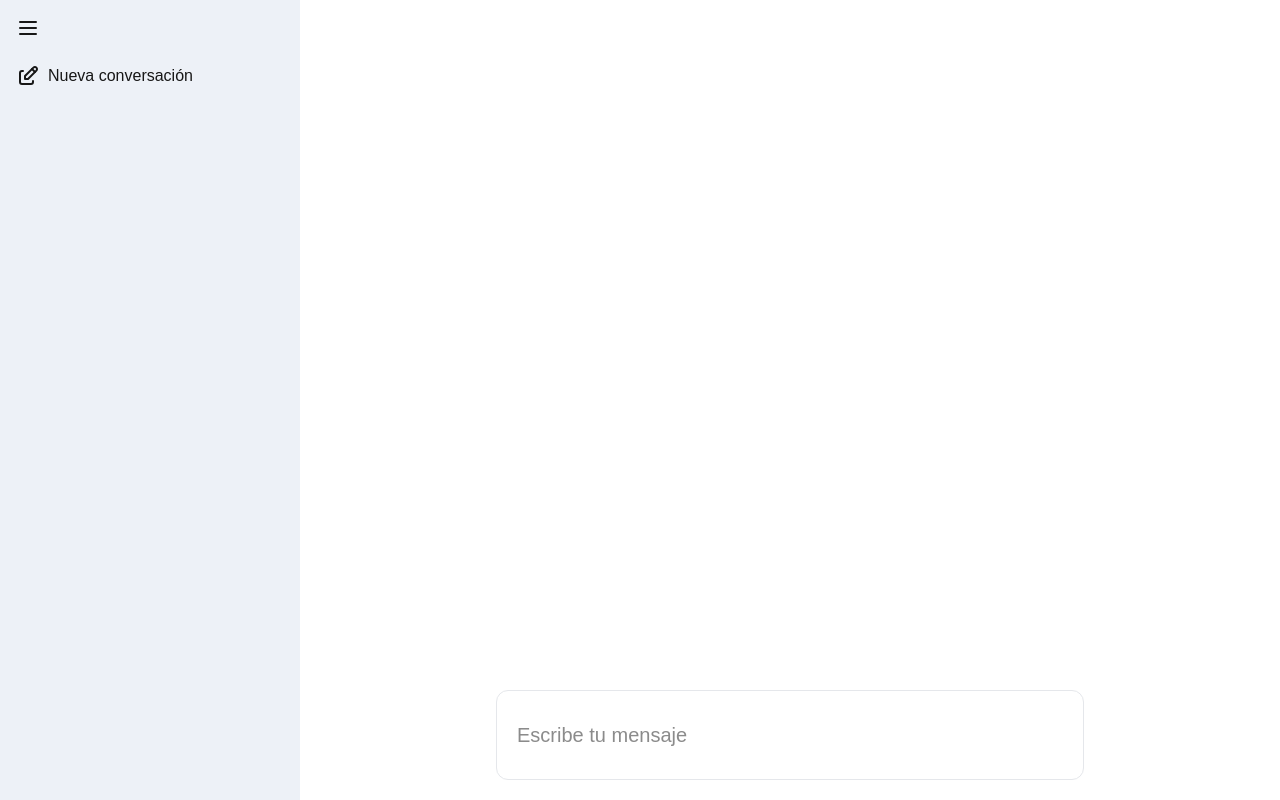
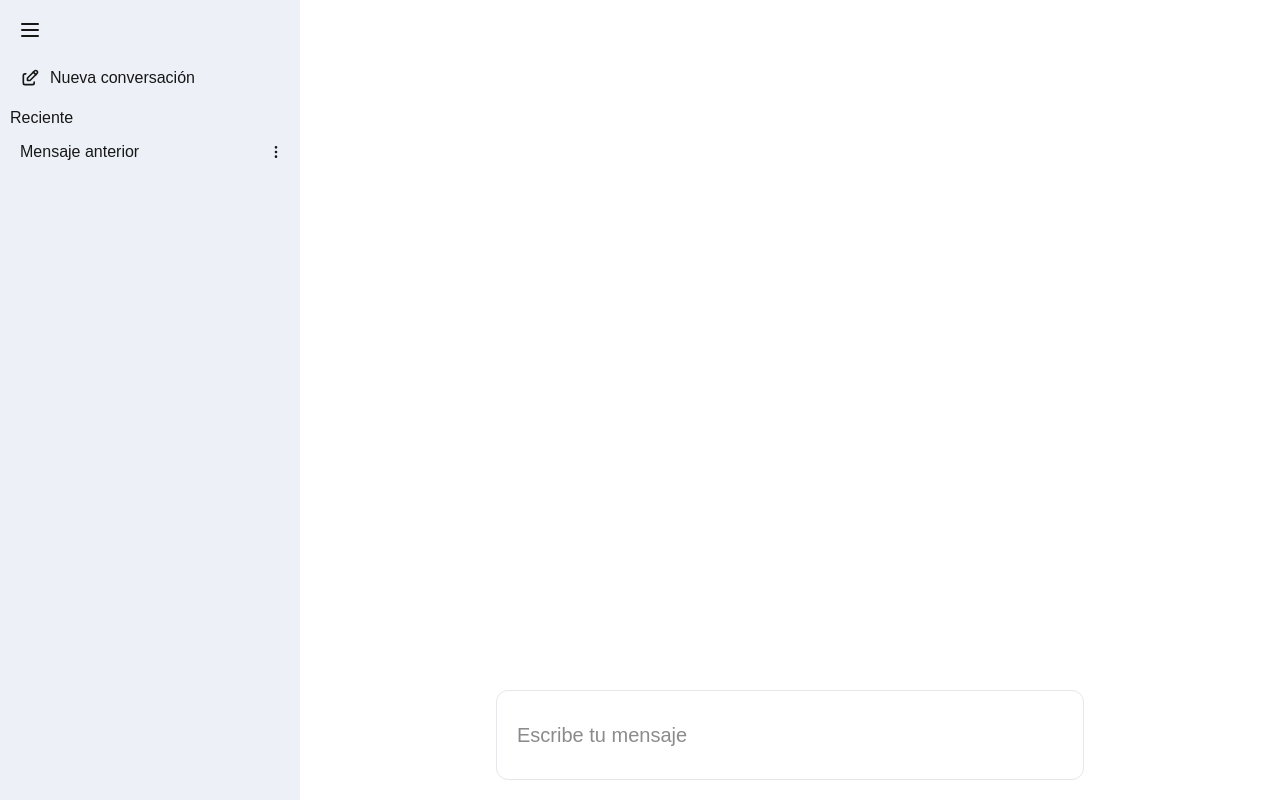
Before and after one commit to jlquiroz7/zora-app, a Next.js app: page / in a window 1280 px wide. Both pictures are taken after a click on the button 28 px from the left and 28 px from the top of the page. Built offline with nearby package versions, Linux system fonts and the light colour scheme.

Commit message:
history implementado WIP

```diff
--- /dev/null
+++ b/src/app/components/chathistory.js
@@ -0,0 +1,20 @@
+import { TbDotsVertical } from "react-icons/tb";
+
+export default function ChatHistory({showMenu}) {
+    return (
+        <div className="flex flex-col">
+            <p>Reciente</p>
+            <p
+                className="flex items-center justify-between rounded-full hover:bg-gray-200 transition-colors cursor-pointer"
+                style={{
+                    padding: "10px",
+                    width: showMenu ? "284px" : "",
+                }}>
+                Mensaje anterior
+                <button className="flex items-center justify-center cursor-pointer">
+                    <TbDotsVertical />
+                </button>
+            </p>
+        </div>
+    );
+}
--- a/src/app/components/leftpanel.js
+++ b/src/app/components/leftpanel.js
@@ -1,25 +1,33 @@
 import { TbMenu2 } from "react-icons/tb";
 import { TbEdit } from "react-icons/tb";
 import { useState } from "react";
+import ChatHistory from "./chathistory";
 
 export default function LeftPanel() {
     const [showMenu, setShowMenu] = useState(false);
     return (
         <div className="flex flex-col items-start h-dvh bg-[#edf1f7] transition-width duration-200 gap-2" style={{
             width: showMenu ? "300px" : "64px",
-            padding: "8px",
+            padding: "10px",
         }}>
             <button className="flex items-center justify-center rounded-full hover:bg-gray-200 transition-colors cursor-pointer" onClick={() => setShowMenu(!showMenu)}>
                 <TbMenu2 className="w-10 h-10" style={{
                     padding: "8px",
                 }} />
             </button>
-            <button className="flex flex-row items-center justify-center rounded-full hover:bg-gray-200 transition-colors cursor-pointer">
+            <button
+                className="flex flex-row items-center justify-start rounded-full hover:bg-gray-200 transition-colors cursor-pointer duration-200"
+                style={{
+                    width: showMenu ? "280px" : "",
+                }}>
                 <TbEdit className="w-10 h-10" style={{
-                    padding: "8px",
+                    padding: "10px",
                 }} />
                 {showMenu && <p>Nueva conversación</p>}
             </button>
+            {showMenu && (
+                <ChatHistory showMenu={showMenu} />
+            )}
         </div>
     );
 }
```
